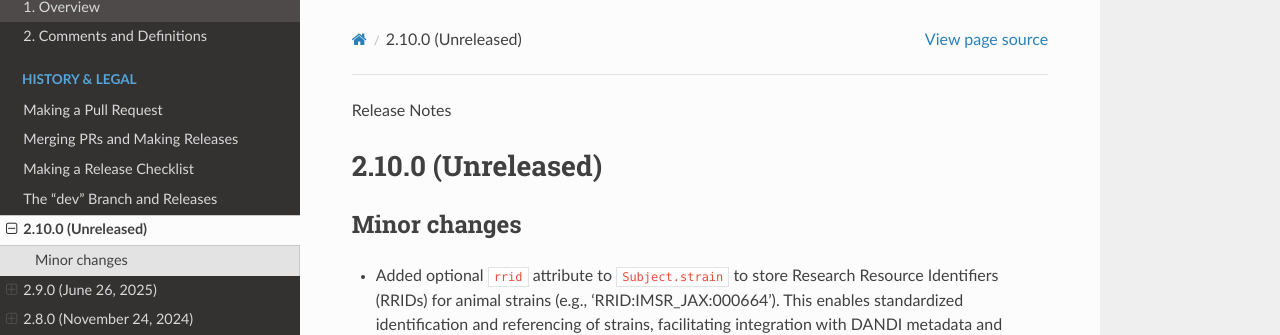
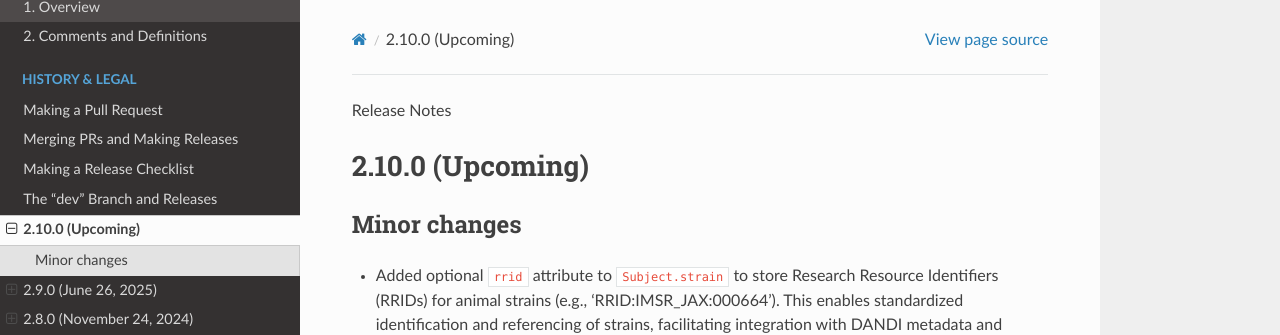
Before and after one commit to NeurodataWithoutBorders/nwb-schema, a Sphinx documentation site: the page built from docs/format/source/format_release_notes.rst, in a window 1280 px wide and 900 px high. Shown: the top 335 px of the window. Built offline with Sphinx 7.4.7 and the Read the Docs theme 3.1.0, drawn with Linux system fonts in a browser that asks for light colours.

Commit message:
Bump version to 2.10.0-alpha in configuration and release notes

```diff
--- a/docs/format/source/conf.py
+++ b/docs/format/source/conf.py
@@ -83,9 +83,9 @@ copyright = u'2017-2025, Neurodata Without Borders'
 # built documents.
 #
 # The short X.Y version.
-version = '2.9.0'
+version = '2.10.0'
 # The full version, including alpha/beta/rc tags.
-release = '2.9.0'
+release = '2.10.0-alpha'
 
 # The language for content autogenerated by Sphinx. Refer to documentation
 # for a list of supported languages.
--- a/docs/format/source/format_release_notes.rst
+++ b/docs/format/source/format_release_notes.rst
@@ -1,9 +1,10 @@
+
 .. _nwb-schema-release-notes:
 
 Release Notes
 
-2.10.0 (Unreleased)
--------------------
+2.10.0 (Upcoming)
+-----------------
 
 Minor changes
 ^^^^^^^^^^^^^
```
Also changed, not shown: 2 other files.
